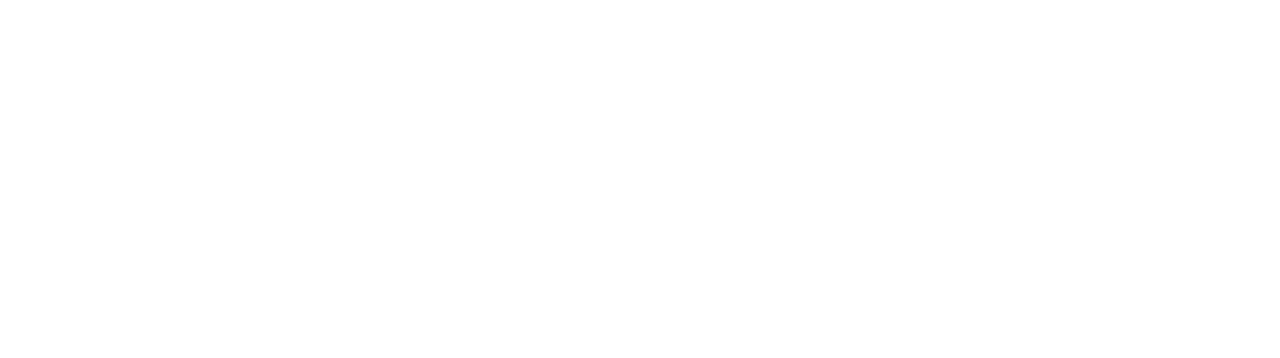
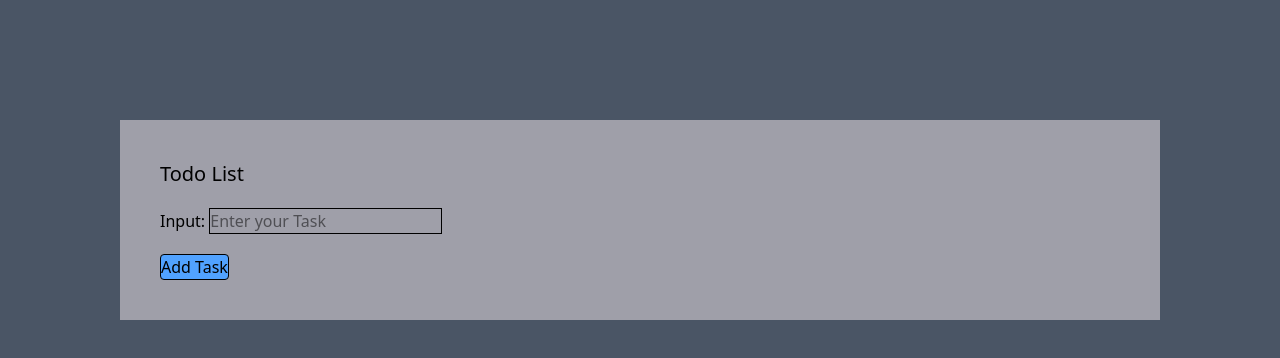
Before and after one commit to Ajit180/Dev-Practice-Set, a plain HTML site: page Frontend Practice Set/TodoListUsingHTMLCSSJAVASCRIPT/index.html in a window 1280 px wide. Drawn offline with nearby package versions, Linux system fonts and the light colour scheme.

Commit message:
Added Some Works

```diff
--- a/Frontend Practice Set/TodoListUsingHTMLCSSJAVASCRIPT/index.html
+++ b/Frontend Practice Set/TodoListUsingHTMLCSSJAVASCRIPT/index.html
@@ -1,11 +1,35 @@
 <!DOCTYPE html>
 <html lang="en">
-<head>
-    <meta charset="UTF-8">
-    <meta name="viewport" content="width=device-width, initial-scale=1.0">
-    <title>Document</title>
-</head>
-<body>
+  <head>
+    <meta charset="UTF-8" />
+    <meta name="viewport" content="width=device-width, initial-scale=1.0" />
+    <title>ToDoList</title>
+    <script src="https://cdn.jsdelivr.net/npm/@tailwindcss/browser@4"></script>
+  </head>
+  <body class="bg-gray-600">
+    <div class="bg-zinc-400 m-30 p-10 flex-col gap-4">
+      <div class="flex-row">
+        <h1 class="text-xl">Todo List</h1>
 
-</body>
+        <label>Input:</label>
+
+        <input
+          placeholder="Enter your Task"
+          id="taskval"
+          type="text"
+          class="bg-white-300 border-[1px] border-black mt-5"
+        />
+        <br>
+        <button class="border-black border-[1px] text-back bg-blue-400 rounded mt-5" onclick="addTask()">Add Task</button>
+
+
+          <ul id="mylist">
+
+          </ul>
+
+      </div>
+    </div>
+
+    <script src="script.js"></script>
+  </body>
 </html>
--- a/Frontend Practice Set/TodoListUsingHTMLCSSJAVASCRIPT/script.js
+++ b/Frontend Practice Set/TodoListUsingHTMLCSSJAVASCRIPT/script.js
@@ -0,0 +1,22 @@
+
+function addTask(){
+
+    //Store the value of input in the inputvalue variable
+    const inputvalue = document.getElementById('taskval').value;
+    //To Check the input value is not empty
+    if(inputvalue.trim()!=''){
+       const newlistItem = document.createElement('li');
+
+       //set the inputvalue into the list
+       newlistItem.innerHTML = inputvalue;
+
+       //append the list into the ul child
+       document.getElementById('mylist').appendChild(newlistItem);
+
+       //clear the inputfield
+       document.getElementById('taskval').value ="";
+    }
+    else{//if input field is null
+          alert('please Enter the value');
+    }
+}
```
Also changed, not shown: Frontend Practice Set/TodoListUsingHTMLCSSJAVASCRIPT/style.css (deleted), 4 other files.
